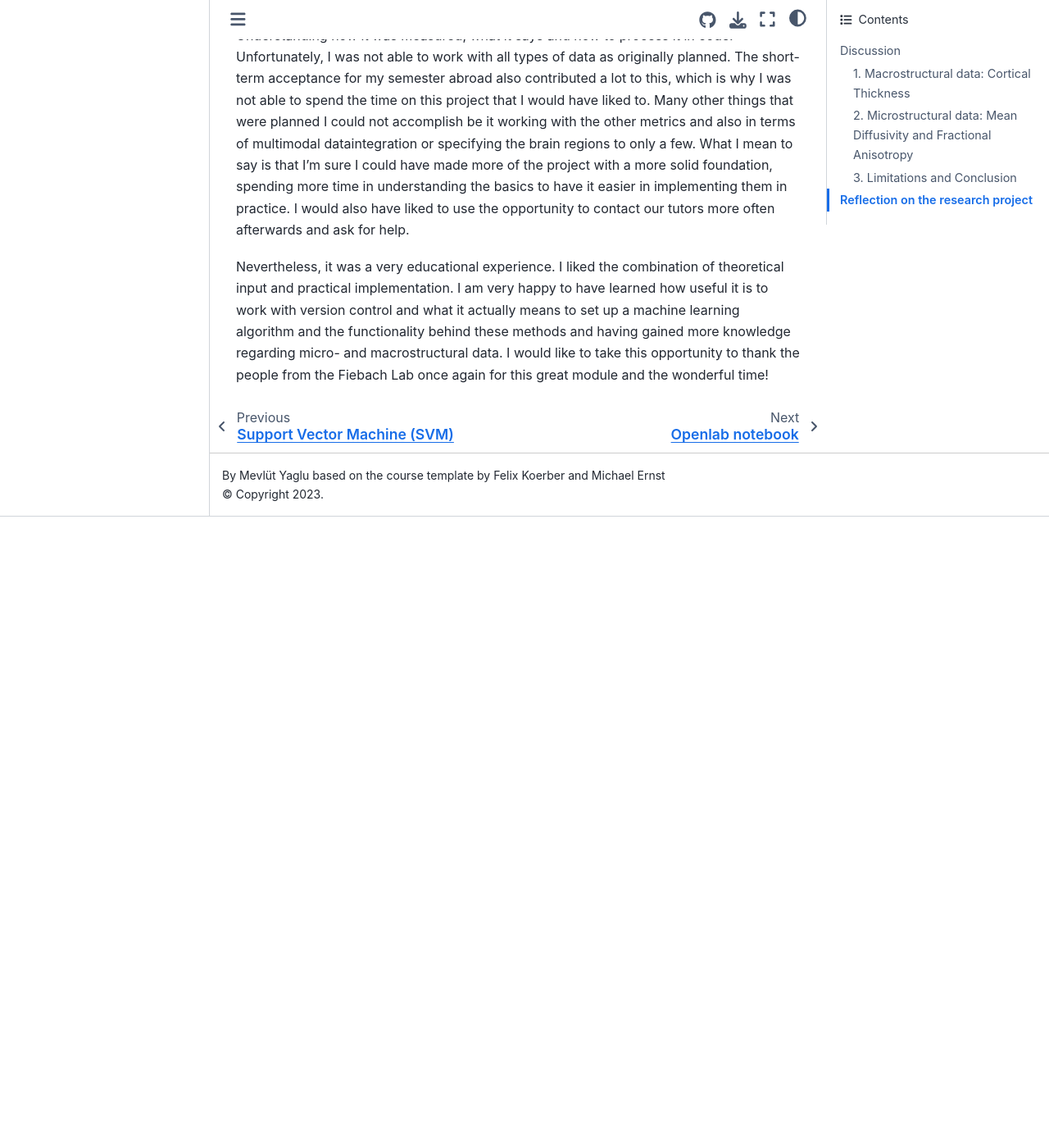
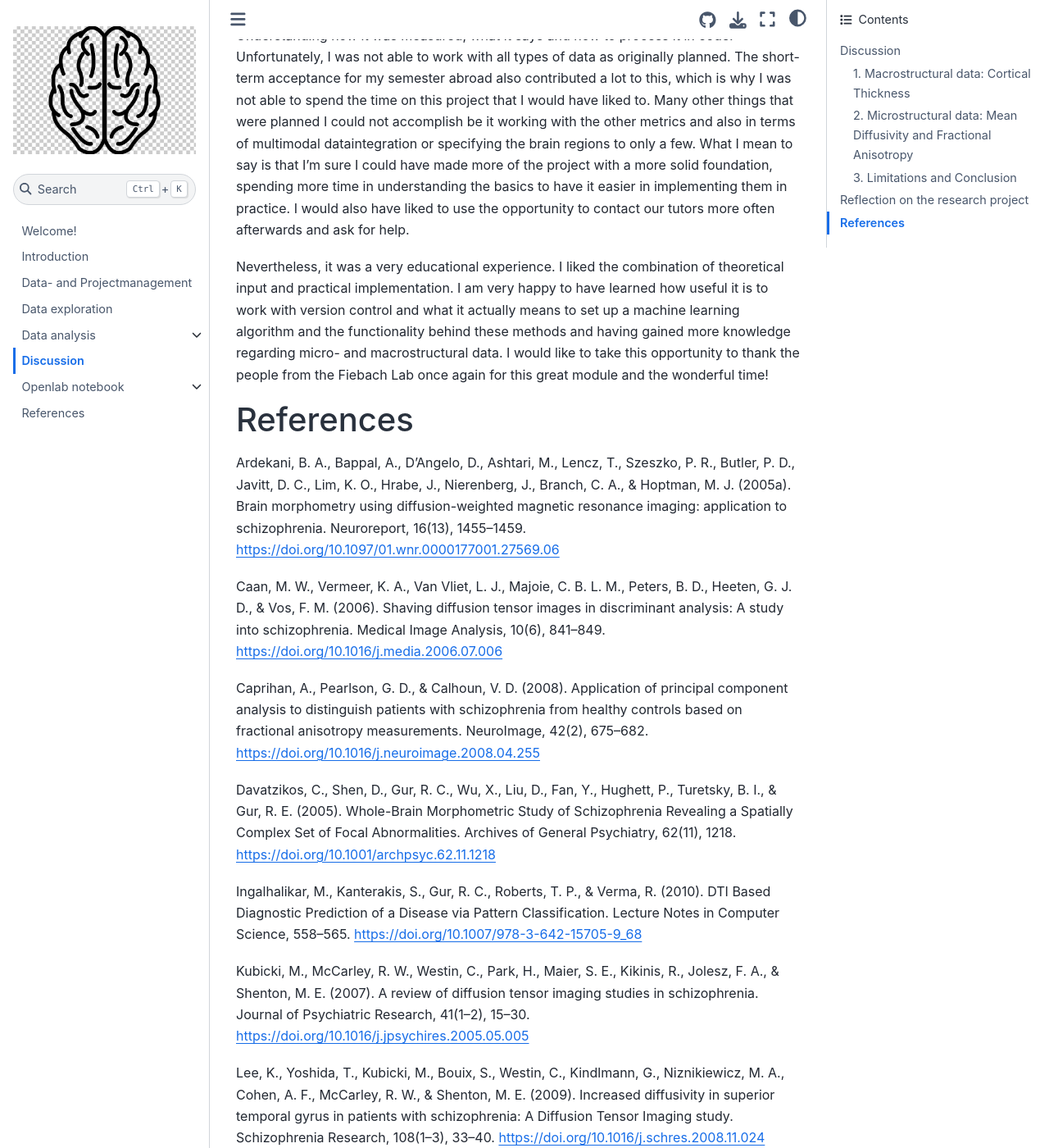
Before and after one commit to mello-y/MSc5_research_project, a Jupyter Book: the page built from content/general_information/Discussion.md, in a window 1280 px wide and 1400 px high, scrolled down 3255 px. Shown: the whole window at 82% size. Built offline with Jupyter Book 1.0.4 settings and Sphinx 7.4.7 and the Sphinx Book theme 1.1.4, drawn with Linux system fonts in a browser that asks for light colours; before the commit the page ends 3885 px from its top, so only the background shows below that; some of the changed text lies outside the part shown.

Commit message:
added references

```diff
--- a/content/general_information/Discussion.md
+++ b/content/general_information/Discussion.md
@@ -28,3 +28,23 @@
 In retrospect, I would have done many things differently. First, I would have tried to develop a much more solid foundation for myself. By this I mean that I would have liked to invest more time in researching the literature before finally deciding on a topic and spending more time in understanding the basics to the fullest. The same goes for the selection of the data set. My initial idea was to find a dataset that explores many different MRI metrics for the "full experience". While this is the case for the dataset I used for this project, I underestimated how much time it would take to understand this data. Understanding how it was measured, what it says and how to process it in code. Unfortunately, I was not able to work with all types of data as originally planned. The short-term acceptance for my semester abroad also contributed a lot to this, which is why I was not able to spend the time on this project that I would have liked to. Many other things that were planned I could not accomplish be it working with the other metrics and also in terms of multimodal dataintegration or specifying the brain regions to only a few. What I mean to say is that I'm sure I could have made more of the project with a more solid foundation, spending more time in understanding the basics to have it easier in implementing them in practice. I would also have liked to use the opportunity to contact our tutors more often afterwards and ask for help.
 
 Nevertheless, it was a very educational experience. I liked the combination of theoretical input and practical implementation. I am very happy to have learned how useful it is to work with version control and what it actually means to set up a machine learning algorithm and the functionality behind these methods and having gained more knowledge regarding micro- and macrostructural data. I would like to take this opportunity to thank the people from the Fiebach Lab once again for this great module and the wonderful time!
+
+# References
+
+Ardekani, B. A., Bappal, A., D’Angelo, D., Ashtari, M., Lencz, T., Szeszko, P. R., Butler, P. D., Javitt, D. C., Lim, K. O., Hrabe, J., Nierenberg, J., Branch, C. A., & Hoptman, M. J. (2005a). Brain morphometry using diffusion-weighted magnetic resonance imaging: application to schizophrenia. Neuroreport, 16(13), 1455–1459. https://doi.org/10.1097/01.wnr.0000177001.27569.06
+
+Caan, M. W., Vermeer, K. A., Van Vliet, L. J., Majoie, C. B. L. M., Peters, B. D., Heeten, G. J. D., & Vos, F. M. (2006). Shaving diffusion tensor images in discriminant analysis: A study into schizophrenia. Medical Image Analysis, 10(6), 841–849. https://doi.org/10.1016/j.media.2006.07.006
+
+Caprihan, A., Pearlson, G. D., & Calhoun, V. D. (2008). Application of principal component analysis to distinguish patients with schizophrenia from healthy controls based on fractional anisotropy measurements. NeuroImage, 42(2), 675–682. https://doi.org/10.1016/j.neuroimage.2008.04.255
+
+Davatzikos, C., Shen, D., Gur, R. C., Wu, X., Liu, D., Fan, Y., Hughett, P., Turetsky, B. I., & Gur, R. E. (2005). Whole-Brain Morphometric Study of Schizophrenia Revealing a Spatially Complex Set of Focal Abnormalities. Archives of General Psychiatry, 62(11), 1218. https://doi.org/10.1001/archpsyc.62.11.1218
+
+Ingalhalikar, M., Kanterakis, S., Gur, R. C., Roberts, T. P., & Verma, R. (2010). DTI Based Diagnostic Prediction of a Disease via Pattern Classification. Lecture Notes in Computer Science, 558–565. https://doi.org/10.1007/978-3-642-15705-9_68
+
+Kubicki, M., McCarley, R. W., Westin, C., Park, H., Maier, S. E., Kikinis, R., Jolesz, F. A., & Shenton, M. E. (2007). A review of diffusion tensor imaging studies in schizophrenia. Journal of Psychiatric Research, 41(1–2), 15–30. https://doi.org/10.1016/j.jpsychires.2005.05.005
+
+Lee, K., Yoshida, T., Kubicki, M., Bouix, S., Westin, C., Kindlmann, G., Niznikiewicz, M. A., Cohen, A. F., McCarley, R. W., & Shenton, M. E. (2009). Increased diffusivity in superior temporal gyrus in patients with schizophrenia: A Diffusion Tensor Imaging study. Schizophrenia Research, 108(1–3), 33–40. https://doi.org/10.1016/j.schres.2008.11.024
+
+Narr, K. L., Hageman, N., Woods, R. P., Hamilton, L. S., Clark, K. A., Phillips, O. R., Shattuck, D. W., Asarnow, R. F., Toga, A. W., & Nuechterlein, K. H. (2009). Mean diffusivity: A biomarker for CSF-related disease and genetic liability effects in schizophrenia. Psychiatry Research: Neuroimaging, 171(1), 20–32. https://doi.org/10.1016/j.pscychresns.2008.03.008
+
+Szeszko, P. R., Robinson, D., Ashtari, M., Vogel, J. P., Betensky, J. D., Sevy, S., Ardekani, B. A., Lencz, T., Malhotra, A. K., McCormack, J., Miller, R. L., Lim, K. O., Gunduz-Bruce, H., Kane, J. M., & Bilder, R. M. (2008). Clinical and Neuropsychological Correlates of White Matter Abnormalities in Recent Onset Schizophrenia. Neuropsychopharmacology, 33(5), 976–984. https://doi.org/10.1038/sj.npp.1301480
```
